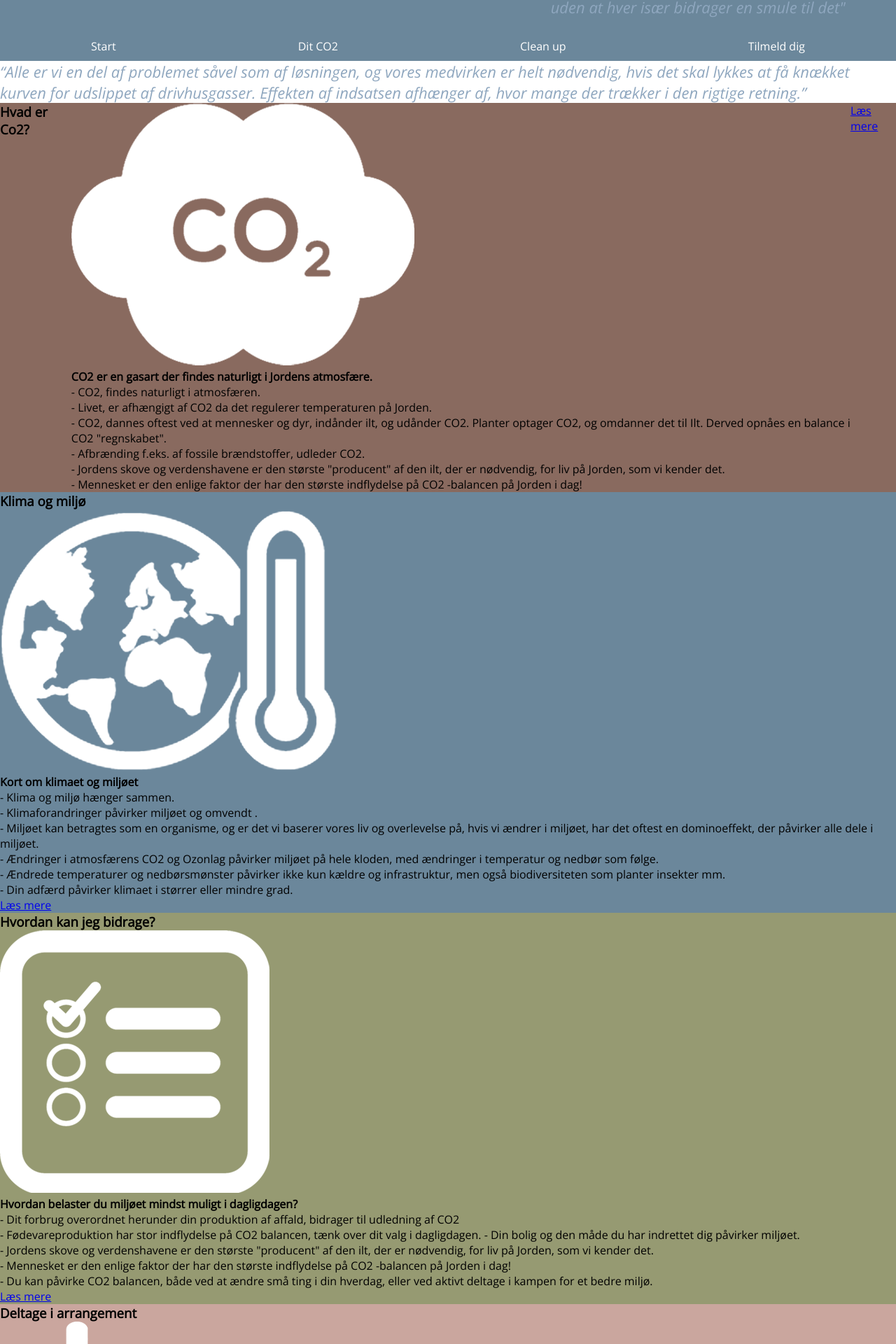
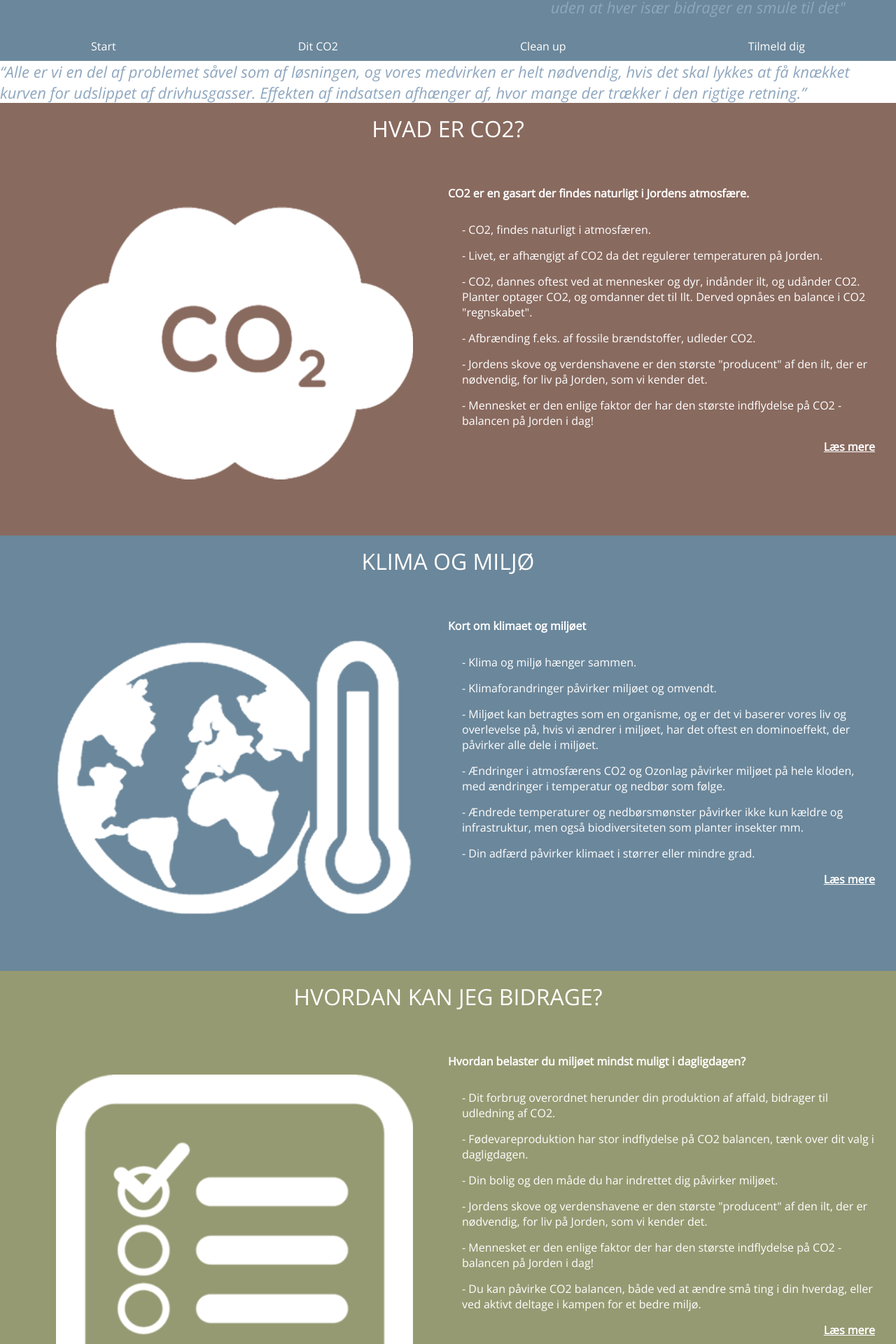
Before and after one commit to katrine-mo-jensen/klimatossen, a React (Vite) app in the folder klimatossen/: page / in a window 1280 px wide. Shown: the part 370-2290 px from the top of the page at 70% size. Built offline with nearby package versions, Linux system fonts and the light colour scheme.

Commit message:
Footer left

```diff
--- a/klimatossen/src/component/content/Arrangement.jsx
+++ b/klimatossen/src/component/content/Arrangement.jsx
@@ -1,9 +1,10 @@
 import style from "../content/arrangement.module.scss";
-import bucket from "../../assets/arrangement.png"
+import bucket from "../../assets/arrangement.png";
 
 export function Arrangement() {
   return (
     <section className={style.arrangement}>
+      <div>
         <h3>Deltage i arrangement</h3>
         <section>
           <img src={bucket} alt="Cleaning supplies" />
@@ -12,17 +13,21 @@ export function Arrangement() {
             <p>
               - “Combing” (”at fjerne affald”, f.eks. beachcombing: , rense
               stranden for affald og elementer der ikke hører hjemme her).
-            Invester en dag med familien i naturen og sammen med andre. <br />
-            - Tilmeld dig eet arrangement i dit område . <br />
-            - Tag ansvar hjælp dit nærområde og os alle sammen generelt. <br />{" "}
-            - Mød nye mennesker omkring en fælles opgave. <br /> - Tag famillien
-            med på en dag for naturen og vores fremtid. <br /> - Tilmeld dig et
-            af vore arrangementer, eller modtag information om Klimatossen!{" "}
-            <br /> - Hent mere information på siden “Tilmeld Dig”.
+              Invester en dag med familien i naturen og sammen med andre.
             </p>
+            <p>- Tilmeld dig eet arrangement i dit område.</p>
+            <p>- Tag ansvar hjælp dit nærområde og os alle sammen generelt. </p>
+            <p>- Mød nye mennesker omkring en fælles opgave. </p>
+            <p>- Tag famillien med på en dag for naturen og vores fremtid. </p>
+            <p>
+              - Tilmeld dig et af vore arrangementer, eller modtag information
+              om Klimatossen!
+            </p>
+            <p>- Hent mere information på siden “Tilmeld Dig”.</p>
+            <a href="#">Læs mere</a>
           </article>
         </section>
-      <a href="#">Læs mere</a>
+      </div>
     </section>
   );
 }
--- a/klimatossen/src/component/content/Bidrage.jsx
+++ b/klimatossen/src/component/content/Bidrage.jsx
@@ -1,30 +1,42 @@
 import style from "../content/bidrage.module.scss";
-import checklist from "../../assets/checklist.png"
+import checklist from "../../assets/checklist.png";
 
 export function Bidrage() {
   return (
     <section className={style.bidrage}>
+      <div>
         <h3>Hvordan kan jeg bidrage?</h3>
         <section>
           <img src={checklist} alt="Checklist" />
           <article>
             <h4>Hvordan belaster du miljøet mindst muligt i dagligdagen?</h4>
             <p>
-            - Dit forbrug overordnet herunder din produktion af affald, bidrager
-            til udledning af CO2 <br />
-            - Fødevareproduktion har stor indflydelse på CO2 balancen, tænk over
-            dit valg i dagligdagen. - Din bolig og den måde du har indrettet dig
-            påvirker miljøet. <br />
+              - Dit forbrug overordnet herunder din produktion af affald,
+              bidrager til udledning af CO2.
+            </p>
+            <p>
+              - Fødevareproduktion har stor indflydelse på CO2 balancen, tænk
+              over dit valg i dagligdagen.
+            </p>
+            <p>
+              - Din bolig og den måde du har indrettet dig påvirker miljøet.
+            </p>
+            <p>
               - Jordens skove og verdenshavene er den største "producent" af den
-            ilt, der er nødvendig, for liv på Jorden, som vi kender det. <br />
-            - Mennesket er den enlige faktor der har den største indflydelse på
-            CO2 -balancen på Jorden i dag! <br />- Du kan påvirke CO2 balancen,
-            både ved at ændre små ting i din hverdag, eller ved aktivt deltage i
-            kampen for et bedre miljø.
+              ilt, der er nødvendig, for liv på Jorden, som vi kender det.
             </p>
+            <p>
+              - Mennesket er den enlige faktor der har den største indflydelse
+              på CO2 -balancen på Jorden i dag!
+            </p>
+            <p>
+              - Du kan påvirke CO2 balancen, både ved at ændre små ting i din
+              hverdag, eller ved aktivt deltage i kampen for et bedre miljø.
+            </p>
+            <a href="#">Læs mere</a>
           </article>
         </section>
-      <a href="#">Læs mere</a>
+      </div>
     </section>
   );
 }
--- a/klimatossen/src/component/content/Co2.jsx
+++ b/klimatossen/src/component/content/Co2.jsx
@@ -1,5 +1,5 @@
 import style from "../content/co2.module.scss";
-import cloud from "../../assets/cloud.png"
+import cloud from "../../assets/cloud.png";
 
 export function Co2() {
   return (
@@ -10,22 +10,29 @@ export function Co2() {
           <img src={cloud} alt="Cloud" />
           <article>
             <h4>CO2 er en gasart der findes naturligt i Jordens atmosfære. </h4>
+            <p>- CO2, findes naturligt i atmosfæren.</p>
             <p>
-            - CO2, findes naturligt i atmosfæren. <br />
               - Livet, er afhængigt af CO2 da det regulerer temperaturen på
-            Jorden. <br />
+              Jorden.
+            </p>
+            <p>
               - CO2, dannes oftest ved at mennesker og dyr, indånder ilt, og
               udånder CO2. Planter optager CO2, og omdanner det til Ilt. Derved
-            opnåes en balance i CO2 "regnskabet". <br />
-            - Afbrænding f.eks. af fossile brændstoffer, udleder CO2. <br />
+              opnåes en balance i CO2 "regnskabet".{" "}
+            </p>
+            <p>- Afbrænding f.eks. af fossile brændstoffer, udleder CO2. </p>
+            <p>
               - Jordens skove og verdenshavene er den største "producent" af den
-            ilt, der er nødvendig, for liv på Jorden, som vi kender det. <br />-
-            Mennesket er den enlige faktor der har den største indflydelse på
-            CO2 -balancen på Jorden i dag!
+              ilt, der er nødvendig, for liv på Jorden, som vi kender det.
             </p>
+            <p>
+              {" "}
+              - Mennesket er den enlige faktor der har den største indflydelse
+              på CO2 -balancen på Jorden i dag!
+            </p>
+            <a href="#">Læs mere</a>
           </article>
         </section>
-      <a href="#">Læs mere</a>
       </div>
     </section>
   );
--- a/klimatossen/src/component/content/Klima.jsx
+++ b/klimatossen/src/component/content/Klima.jsx
@@ -1,29 +1,36 @@
 import style from "../content/klima.module.scss";
-import earth from "../../assets/earth.png"
+import earth from "../../assets/earth.png";
 
 export function Klima() {
   return (
     <section className={style.klima}>
+      <div>
         <h3>Klima og miljø</h3>
         <section>
           <img src={earth} alt="The earth with a termometer" />
           <article>
             <h4>Kort om klimaet og miljøet</h4>
+            <p>- Klima og miljø hænger sammen. </p>
+            <p>- Klimaforandringer påvirker miljøet og omvendt. </p>
             <p>
-            - Klima og miljø hænger sammen. <br />
-            - Klimaforandringer påvirker miljøet og omvendt . <br />
-            - Miljøet kan betragtes som en organisme, og er det vi baserer vores
-            liv og overlevelse på, hvis vi ændrer i miljøet, har det oftest en
-            dominoeffekt, der påvirker alle dele i miljøet. <br />
+              - Miljøet kan betragtes som en organisme, og er det vi baserer
+              vores liv og overlevelse på, hvis vi ændrer i miljøet, har det
+              oftest en dominoeffekt, der påvirker alle dele i miljøet.
+            </p>
+            <p>
               - Ændringer i atmosfærens CO2 og Ozonlag påvirker miljøet på hele
-            kloden, med ændringer i temperatur og nedbør som følge. <br />
-            - Ændrede temperaturer og nedbørsmønster påvirker ikke kun kældre og
-            infrastruktur, men også biodiversiteten som planter insekter mm.{" "}
-            <br />- Din adfærd påvirker klimaet i størrer eller mindre grad.
+              kloden, med ændringer i temperatur og nedbør som følge.
             </p>
+            <p>
+              - Ændrede temperaturer og nedbørsmønster påvirker ikke kun kældre
+              og infrastruktur, men også biodiversiteten som planter insekter
+              mm.
+            </p>
+            <p>- Din adfærd påvirker klimaet i størrer eller mindre grad.</p>
+            <a href="#">Læs mere</a>
           </article>
         </section>
-      <a href="#">Læs mere</a>
+      </div>
     </section>
   );
 }
--- a/klimatossen/src/component/content/arrangement.module.scss
+++ b/klimatossen/src/component/content/arrangement.module.scss
@@ -1,3 +1,43 @@
 .arrangement {
     background-image: url(../../assets/Bg-Tile-Rosy.png);
+    width: 100%;
+    color: white;
+    div {
+        max-width: 1280px;
+        h3 {
+          text-align: center;
+          font-size: 2rem;
+          font-weight: 300;
+          padding-bottom: 10px;
+          padding-top: 15px;
+          text-transform: uppercase;
+        }
+        section {
+          display: grid;
+          grid-template-columns: 1fr 1fr;
+          align-items: flex-start;
+          padding: 30px;
+          img {
+            padding: 50px;
+            width: 100%;
+          }
+
+          article {
+            padding-top: 20px;
+            h4 {
+              padding-bottom: 30px;
+            }
+            p {
+              padding-bottom: 15px;
+              padding-left: 20px;
+            }
+            a {
+              color: white;
+              display: flex;
+              justify-content: right;
+              font-weight: bold;
+            }
+          }
+        }
+      }
 }
--- a/klimatossen/src/component/content/bidrage.module.scss
+++ b/klimatossen/src/component/content/bidrage.module.scss
@@ -1,3 +1,43 @@
-.bidrage{
-    background-image: url(../../assets/Bg-Tile-Green.png);
+.bidrage {
+  background-image: url(../../assets/Bg-Tile-Green.png);
+  width: 100%;
+  color: white;
+  div {
+    max-width: 1280px;
+    h3 {
+      text-align: center;
+      font-size: 2rem;
+      font-weight: 300;
+      padding-bottom: 10px;
+      padding-top: 15px;
+      text-transform: uppercase;
+    }
+    section {
+      display: grid;
+      grid-template-columns: 1fr 1fr;
+      align-items: flex-start;
+      padding: 30px;
+      img {
+        padding: 50px;
+        width: 100%;
+      }
+
+      article {
+        padding-top: 20px;
+        h4 {
+          padding-bottom: 30px;
+        }
+        p {
+          padding-bottom: 15px;
+          padding-left: 20px;
+        }
+        a {
+          color: white;
+          display: flex;
+          justify-content: right;
+          font-weight: bold;
+        }
+      }
+    }
+  }
 }
--- a/klimatossen/src/component/content/co2.module.scss
+++ b/klimatossen/src/component/content/co2.module.scss
@@ -1,9 +1,43 @@
 .co2 {
     background-image: url(../../assets/Bg-Tile-Maroon.png);
     width: 100%;
-   div {
-    max-width: 1280px;
-    display: flex;
-   justify-content: center;
-   }
-}
+    color: white;
+    div {
+      max-width: 1280px;
+      h3 {
+        text-align: center;
+        font-size: 2rem;
+        font-weight: 300;
+        padding-bottom: 10px;
+        padding-top: 15px;
+        text-transform: uppercase;
+      }
+      section {
+        display: grid;
+        grid-template-columns: 1fr 1fr;
+        align-items: flex-start;
+        padding: 30px;
+        img {
+          padding: 50px;
+          width: 100%;
+        }
+
+        article {
+          padding-top: 20px;
+          h4 {
+            padding-bottom: 30px;
+          }
+          p {
+            padding-bottom: 15px;
+            padding-left: 20px;
+          }
+          a {
+            color: white;
+            display: flex;
+            justify-content: right;
+            font-weight: bold;
+          }
+        }
+      }
+    }
+  }
--- a/klimatossen/src/component/content/klima.module.scss
+++ b/klimatossen/src/component/content/klima.module.scss
@@ -1,3 +1,43 @@
 .klima {
     background-image: url(../../assets/Bg-Tile-Blue-Dark.png);
+    width: 100%;
+    color: white;
+    div {
+        max-width: 1280px;
+        h3 {
+          text-align: center;
+          font-size: 2rem;
+          font-weight: 300;
+          padding-bottom: 10px;
+          padding-top: 15px;
+          text-transform: uppercase;
+        }
+        section {
+          display: grid;
+          grid-template-columns: 1fr 1fr;
+          align-items: flex-start;
+          padding: 30px;
+          img {
+            padding: 50px;
+            width: 100%;
+          }
+
+          article {
+            padding-top: 20px;
+            h4 {
+              padding-bottom: 30px;
+            }
+            p {
+              padding-bottom: 15px;
+              padding-left: 20px;
+            }
+            a {
+              color: white;
+              display: flex;
+              justify-content: right;
+              font-weight: bold;
+            }
+          }
+        }
+      }
 }
--- a/klimatossen/src/component/footer/footer.module.scss
+++ b/klimatossen/src/component/footer/footer.module.scss
@@ -1,3 +1,7 @@
 footer {
     background-image: url(../../assets/Bg-Tile-Blue-Light.png);
+    width: 100%;
+    color: white;
+    display: grid;
+    grid-template-columns: 1fr 1fr;
 }
```
Lines whose indentation alone changed are shown as unchanged.
